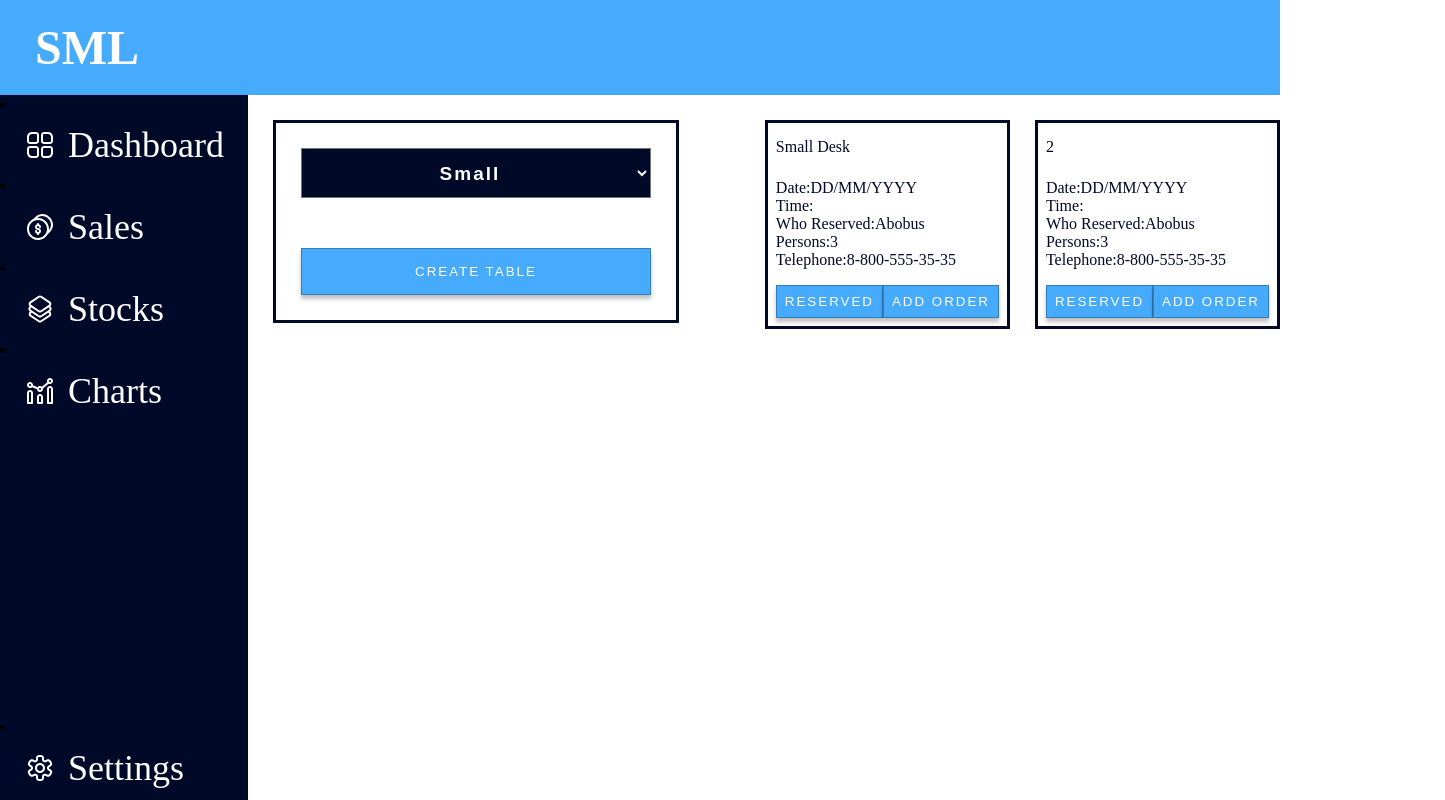
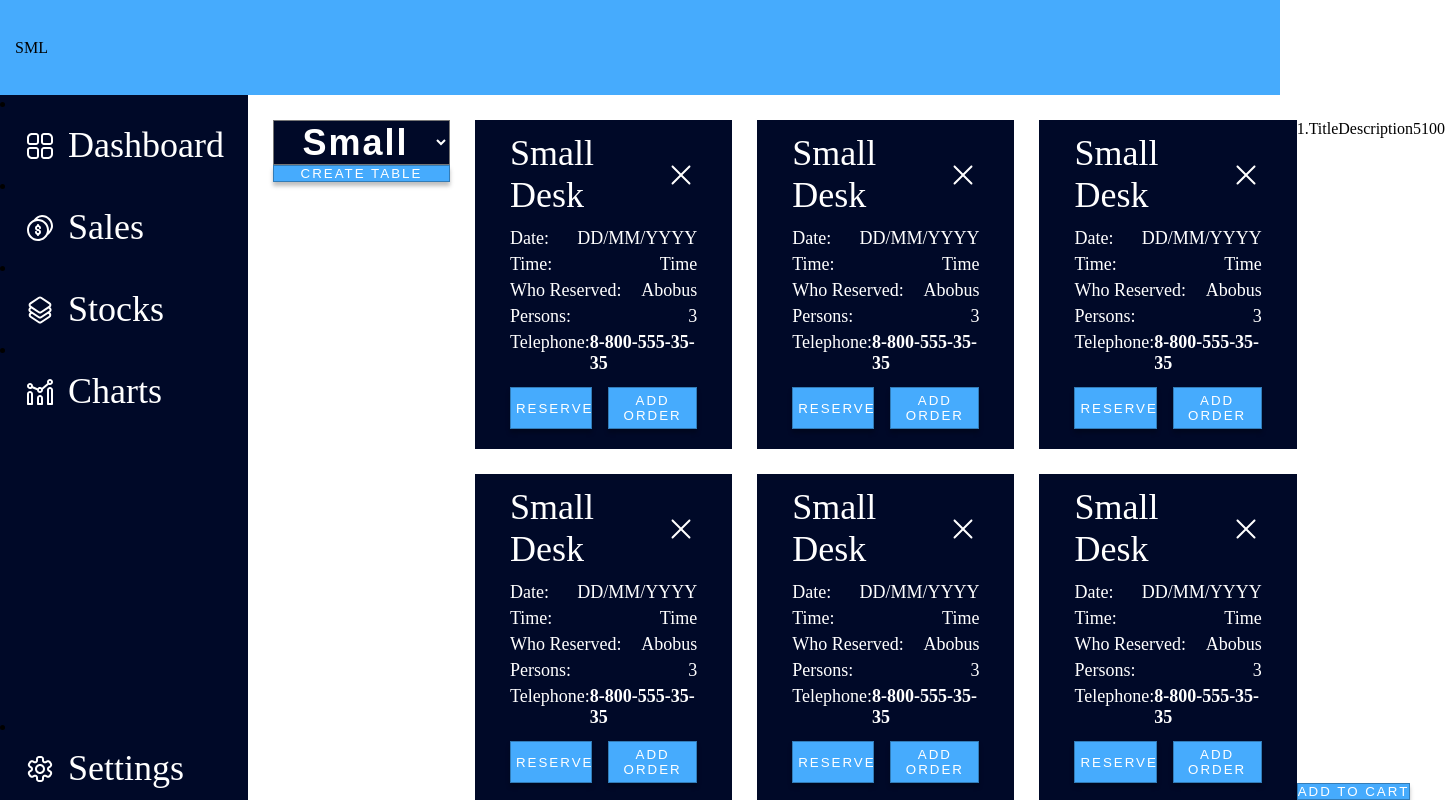
Before and after one commit to Markito97/Dashboard, a React (Create React App) app in the folder client/: page /dashboard in a window 1280 px wide. Shown: the whole page, 1445 px wide, since content can reach past the window. Built offline with nearby package versions, Linux system fonts and the light colour scheme.

Commit message:
fix height and width

```diff
--- a/client/src/App.css
+++ b/client/src/App.css
@@ -4,21 +4,8 @@
   box-sizing: border-box;
 }
 
-body,
-html {
-  height: 100%;
-  /* min-height: 100vh; */
-  width: 100%;
-}
-
 .App {
   max-width: 1920px;
-}
-
-@media screen and (min-width: 1921px) {
-  .App {
-    max-width: none;
-  }
 }
 
 .nav__bar {
@@ -30,29 +17,8 @@ html {
   background: #46abfd;
 }
 
-.nav__bar__logo {
-  color: white;
-  font-weight: bold;
-  font-size: 48px;
-  padding: 20px;
-}
-
-.nav__bar__links {
+.main__page {
   width: 100%;
-  display: flex;
-  justify-content: flex-end;
-}
-
-.nav__link__item {
-  margin: 0 55px 0 0;
-}
-
-.nav__search {
-  border-radius: 15px;
-  outline: none;
-}
-
-.main__page {
   display: flex;
   min-height: calc(100vh - 95px);
 }
@@ -62,9 +28,7 @@ html {
   flex-direction: column;
   justify-content: space-between;
   background: rgba(0, 9, 40, 1);
-}
-
-.side__link__item {
+  transition: width 1s, left 1s;
 }
 
 .side__link {
@@ -86,210 +50,72 @@ html {
   margin-right: 12px;
 }
 
-@media screen and (max-width: 1200px) {
-  .side__bar:not(.side__link__item) .side__item__name {
-    border: 0;
-    clip: rect(0, 0, 0, 0);
-    height: 1px;
-    margin: -1px;
-    overflow: hidden;
-    padding: 0;
-    position: absolute;
-    white-space: nowrap;
-    width: 1px;
-  }
-}
-
-.product__post__form {
+.dashboard__container {
   width: 100%;
   display: flex;
-  flex-direction: column;
-}
-
-.btn__add_new-prop {
-  display: flex;
-  justify-content: space-between;
-}
-
-.check__out {
-  display: flex;
-  width: 700px;
-  background: rgba(255, 190, 64, 1);
-}
-
-.field__checkout {
-  margin: 25px;
-  width: 100%;
-  display: flex;
-  flex-direction: column;
-}
-
-.checkout__name {
-  border: 3px solid #eeeeee;
-  height: 55px;
-  margin: 30px 0px 0 0px;
-  padding-left: 25px;
-  border-radius: 15px;
-  outline: none;
-}
-
-.checkout__price {
-  border: 3px solid #eeeeee;
-  height: 55px;
-  margin: 30px 0px 0 0px;
-  padding-left: 25px;
-  border-radius: 15px;
-  outline: none;
-}
-
-.table__arrangement {
-  margin-top: 25px;
-  height: calc(100vh - 150px);
-  display: grid;
-  grid-template-columns: repeat(2, 1fr);
-  gap: 25px;
-  /* margin: 25px;
-  display: flex;
-  flex-wrap: wrap;
-  justify-content: space-between; */
-  overflow-y: scroll;
-}
-
-.product__list {
-  margin: 25px;
-  width: 100%;
-  display: flex;
-  flex-wrap: wrap;
-  justify-content: space-between;
-  align-items: flex-start;
-}
-
-.product__card {
-  font-size: 16px;
-  display: inline-block;
-  border: 1px solid;
-  border: 1px solid rgba(0, 0, 0, 0.28);
-  box-shadow: 0px 4px 4px rgba(0, 0, 0, 0.25);
-}
-
-.product__picture {
-  justify-content: space-between;
-  justify-content: center;
-  width: 200px;
-  height: 200px;
-  margin: 15px;
-  background: rgba(255, 190, 64, 1);
-  box-shadow: 0px 4px 4px rgba(0, 0, 0, 0.25);
-}
-
-.product__bottom {
-  display: flex;
-  flex-direction: column;
-  margin: 15px;
-}
-
-.prod__b {
-  display: flex;
-  justify-content: space-between;
-  margin: 4px 0px 4px 0px;
-}
-
-.check__out__test {
-  display: flex;
-  flex-direction: column;
-  justify-content: space-between;
-  border: 1px solid rgba(0, 0, 0, 0.28);
-  box-shadow: 0px 4px 4px rgb(0 0 0 / 25%);
-}
-
-.check__out__list__item {
-  display: flex;
-  flex-direction: column;
-  margin: 30px;
-}
-
-.check__out__item {
-  display: flex;
-  justify-content: space-between;
-  padding: 25px;
-  font-size: 18px;
-  font-weight: bold;
-  text-transform: uppercase;
-  border: 1px solid rgba(0, 0, 0, 0.28);
-  box-shadow: 0px 4px 4px rgb(0 0 0 / 25%);
-  margin-bottom: 15px;
-}
-
-.check__out__paid {
-  margin: 30px;
-  padding: 25px;
-  text-transform: uppercase;
-  color: #fff;
-  background: rgba(81, 121, 63, 1);
-  border: 1px solid rgba(0, 0, 0, 0.28);
-  box-shadow: 0px 4px 4px rgb(0 0 0 / 25%);
-}
-
-table {
-  border-spacing: 0px 15px;
-  width: 100%;
-  border-collapse: separate;
-}
-
-td,
-tr {
-  text-align: center;
-  font-size: 18px;
-  font-weight: bold;
-  text-transform: uppercase;
-  padding: 25px;
-  border: 1px solid rgba(0, 0, 0, 0.28);
-  border-right: none;
-  border-left: none;
-  box-shadow: 0px 4px 4px rgb(0 0 0 / 25%);
-}
-
-td:first-child {
-  border-left: 1px solid rgba(0, 0, 0, 0.28);
-  box-shadow: 0px 4px 4px rgb(0 0 0 / 25%);
-}
-
-td:last-child {
-  border-right: 1px solid rgba(0, 0, 0, 0.28);
-  box-shadow: 0px 4px 4px rgb(0 0 0 / 25%);
-}
-
-.stocks__main {
-  margin: 25px;
-  width: 100%;
-}
-
-.test {
-  display: inline-block;
-}
-
-.dashboard__content {
-  width: 100%;
-  display: flex;
-  flex-direction: row;
-  justify-content: space-between;
 }
 
 .create__table__form {
   display: flex;
   flex-direction: column;
   margin: 25px;
-  border: 3px solid rgba(0, 9, 40, 1);
 }
 
 .table__select {
-  margin: 25px;
-  width: 350px;
-  height: 50px;
   text-align: center;
-  font-size: 19px;
+  font-size: 36px;
   letter-spacing: 2px;
   font-weight: bold;
   color: #fff;
   background: rgba(0, 9, 40, 1);
 }
+
+.tables {
+  width: 100%;
+}
+
+.table__arrangement {
+  margin-top: 25px;
+  max-height: calc(100vh - 120px);
+  display: grid;
+  grid-template-columns: repeat(3, 1fr);
+  gap: 25px;
+  overflow-y: scroll;
+}
+
+.table__arrangement::-webkit-scrollbar {
+  width: 0;
+}
+
+.check__out {
+  width: 100%;
+  padding-top: 25px;
+  display: flex;
+  flex-direction: column;
+  justify-content: space-between;
+}
+
+.check__out__list__item {
+  display: flex;
+}
+
+.check__out__item {
+  display: flex;
+}
+
+/* @media screen and (max-width: 1200px) {
+  .side__bar:not(.side__link) .side__item__name {
+    display: none;
+    position: absolute;
+  }
+
+  .side__bar {
+    width: var(--side__item__name, 89px);
+  }
+
+  .side__icon__container {
+    margin: 0;
+    padding-top: 5px;
+    padding-bottom: 5px;
+  }
+} */
--- a/client/src/assets/UI/icons/MyIcons.module.css
+++ b/client/src/assets/UI/icons/MyIcons.module.css
@@ -4,7 +4,7 @@
   height: 32px;
   fill-rule: evenodd;
   clip-rule: evenodd;
-  display: flex;
+  display: inline-block;
 }
 
 .myI:hover {
--- a/client/src/assets/UI/tables/MyTable.module.css
+++ b/client/src/assets/UI/tables/MyTable.module.css
@@ -1,23 +1,30 @@
 .myTables {
-  color: rgba(0, 9, 40, 1);
-  border: 3px solid rgba(0, 9, 40, 1);
+  color: white;
+  background: rgba(0, 9, 40, 1);
+  font-size: 36px;
+  padding: 12px 35px;
 }
 
 .remove__table {
-  padding: 8px;
   display: flex;
   justify-content: space-between;
   align-items: center;
 }
 
 .table__content {
-  padding: 8px;
+  margin-top: 12px;
+  font-size: 18px;
   display: flex;
   flex-direction: column;
 }
 
+.flex__content {
+  display: flex;
+  justify-content: space-between;
+  margin-bottom: 5px;
+}
+
 .reserved {
-  padding: 8px;
   display: flex;
   justify-content: space-between;
 }
--- a/client/src/assets/UI/tables/MyTable.tsx
+++ b/client/src/assets/UI/tables/MyTable.tsx
@@ -12,7 +12,6 @@ export const MyTable: FC<IMyTables> = ({
   onClick,
 }) => {
   return (
-    <div>
     <div
       id={id}
       style={{ width, background }}
@@ -20,25 +19,41 @@ export const MyTable: FC<IMyTables> = ({
       className={`${classes.myTables}`}
     >
       <div className={classes.remove__table}>
-          <div>{children}</div>
+        <div>Small Desk</div>
         <RemoveSvg />
       </div>
       <div className={classes.table__content}>
-          <div>Date:DD/MM/YYYY</div>
-          <div>Time:</div>
-          <div>Who Reserved:Abobus</div>
-          <div>Persons:3</div>
-          <div>Telephone:8-800-555-35-35</div>
+        <div className={classes.flex__content}>
+          <span>Date:</span>
+          <span>DD/MM/YYYY</span>
+        </div>
+        <div className={classes.flex__content}>
+          <span>Time:</span>
+          <span>Time</span>
+        </div>
+        <div className={classes.flex__content}>
+          <span>Who Reserved:</span>
+          <span>Abobus</span>
+        </div>
+        <div className={classes.flex__content}>
+          <span>Persons:</span>
+          <span>3</span>
+        </div>
+        <div className={classes.flex__content}>
+          <span>Telephone:</span>
+          <span>
+            <strong>8-800-555-35-35</strong>
+          </span>
+        </div>
       </div>
       <div className={classes.reserved}>
-          <MyRippleBtn padding="8px" ripple={"#ffffff"}>
+        <MyRippleBtn margin="8px 8px 8px 0px" padding="5px" ripple={"#ffffff"}>
           Reserved
         </MyRippleBtn>
-          <MyRippleBtn padding="8px" ripple={"#ffffff"}>
+        <MyRippleBtn margin="8px 0px 8px 8px" padding="5px" ripple={"#ffffff"}>
           Add Order
         </MyRippleBtn>
       </div>
     </div>
-    </div>
   );
 };
--- a/client/src/components/CheckOut.tsx
+++ b/client/src/components/CheckOut.tsx
@@ -11,11 +11,19 @@ interface ICheckProps {
 export const CheckOutTest: FC<ICheckProps> = ({ id, largeTable, isShow }) => {
   if (isShow) {
     return (
-      <div className="check__out__test">
-        <div className="check__out__list__item"></div>
-        <MyRippleBtn padding="15px" margin="25px" ripple={"#ffffff"}>
-          Add to Cart
-        </MyRippleBtn>
+      <div className="check__out">
+        <div className="check__out__list__item">
+          <div className="check__out__item">
+            <div className="item__id">1.</div>
+            <div className="item__title">Title</div>
+            <div className="item__descriptino">Description</div>
+            <div className="item__amount">5</div>
+            <div className="item__price">100</div>
+          </div>
+        </div>
+        <div>
+          <MyRippleBtn ripple={"#ffffff"}>Add to Cart</MyRippleBtn>
+        </div>
       </div>
     );
   } else {
--- a/client/src/components/CreateTables.tsx
+++ b/client/src/components/CreateTables.tsx
@@ -21,7 +21,6 @@ export const CreateTable: FC<ICreateTableProps> = ({ create }) => {
   };
 
   return (
-    <div className="test">
     <div className="create__table__form">
       <select
         value={option}
@@ -33,15 +32,9 @@ export const CreateTable: FC<ICreateTableProps> = ({ create }) => {
         <option value="average">Average</option>
         <option value="large">Large</option>
       </select>
-        <MyRippleBtn
-          padding="15px"
-          margin="25px"
-          onCLick={createTable}
-          ripple={"#ffffff"}
-        >
+      <MyRippleBtn onCLick={createTable} ripple={"#ffffff"}>
         Create table
       </MyRippleBtn>
     </div>
-    </div>
   );
 };
--- a/client/src/components/Tables.tsx
+++ b/client/src/components/Tables.tsx
@@ -24,8 +24,9 @@ export const Tables: FC<ITables> = ({
   };
 
   return (
-    <div className="table__arrangement">
-      {tables.map((table, index) => {
+    <div className="tables">
+      <div className="table__arrangement">
+        {/* {tables.map((table, index) => {
         if (table.tableSize === "small") {
           return (
             <MyTable key={table.id} id={table.id} onClick={takeTableId}>
@@ -39,7 +40,19 @@ export const Tables: FC<ITables> = ({
             </MyTable>
           );
         }
-      })}
+      })} */}
+        <MyTable children={undefined} />
+        <MyTable children={undefined} />
+        <MyTable children={undefined} />
+        <MyTable children={undefined} />
+        <MyTable children={undefined} />
+        <MyTable children={undefined} />
+        <MyTable children={undefined} />
+        <MyTable children={undefined} />
+        <MyTable children={undefined} />
+        <MyTable children={undefined} />
+        <MyTable children={undefined} />
+      </div>
     </div>
   );
 };
--- a/client/src/pages/Dashboard.tsx
+++ b/client/src/pages/Dashboard.tsx
@@ -28,18 +28,14 @@ export const DashBoard: FC<ILarge> = ({
   };
 
   return (
-    // <div className="test">
-    <div className="dashboard__content">
+    <div className="dashboard__container">
       <CreateTable create={createTable} />
-      {/* <Products tables={tables} large={large} tableId={tableId} /> */}
       <Tables
+        checkedHandler={checkedHandler}
         tables={tables}
         showHandler={showHandler}
-        checkedHandler={checkedHandler}
       />
-      <CheckOutTest id={tableId} largeTable={largeTable} isShow={isShow} />
+      <CheckOutTest id={tableId} largeTable={largeTable} isShow={true} />
     </div>
-
-    // </div>
   );
 };
```
Also changed, not shown: client/src/assets/UI/productCard/MyProductCard.module.css (+38 -0 lines). Lines whose indentation alone changed are shown as unchanged.
